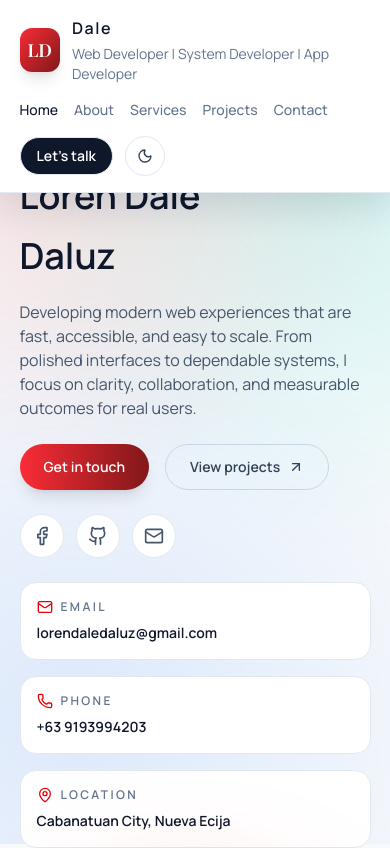
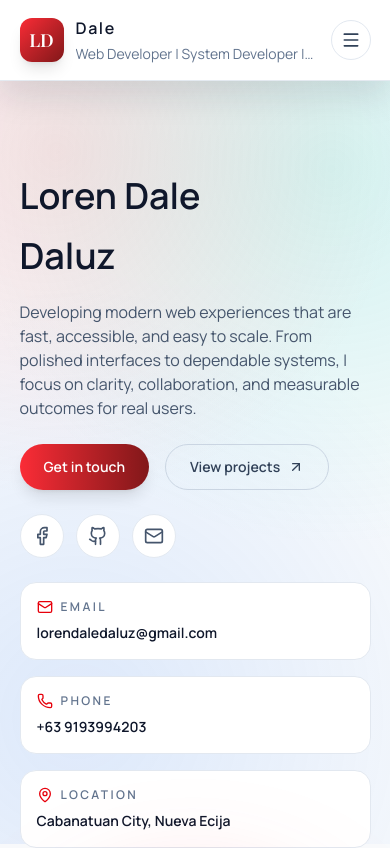
Before and after one commit to LorenDaleDaluz/MY_PORTFOLIO, a React (Vite) app: page / in a window 390 px wide. Shown: the top 848 px of the page. Built offline with nearby package versions, Linux system fonts and the light colour scheme.

Commit message:
fixed offset of header

```diff
--- a/src/App.tsx
+++ b/src/App.tsx
@@ -8,12 +8,14 @@ import {
   Github,
   Layout,
   Mail,
+  Menu,
   MapPin,
   Moon,
   PenTool,
   Phone,
   Smartphone,
   Sun,
+  X,
 } from "lucide-react";
 import AOS from "aos";
 import "aos/dist/aos.css";
@@ -30,6 +32,7 @@ const navLinks = [
 function App() {
   const [activeHref, setActiveHref] = useState("#top");
   const [activeCertImage, setActiveCertImage] = useState<string | null>(null);
+  const [isMobileMenuOpen, setIsMobileMenuOpen] = useState(false);
   const [theme, setTheme] = useState<"light" | "dark">(() => {
     if (typeof window === "undefined") {
       return "dark";
@@ -132,6 +135,33 @@ function App() {
     };
   }, [activeCertImage]);
 
+  useEffect(() => {
+    if (!isMobileMenuOpen) {
+      return;
+    }
+
+    const handleKeyDown = (event: KeyboardEvent) => {
+      if (event.key === "Escape") {
+        setIsMobileMenuOpen(false);
+      }
+    };
+
+    const mediaQuery = window.matchMedia("(min-width: 768px)");
+    const handleMediaChange = (event: MediaQueryListEvent) => {
+      if (event.matches) {
+        setIsMobileMenuOpen(false);
+      }
+    };
+
+    document.addEventListener("keydown", handleKeyDown);
+    mediaQuery.addEventListener("change", handleMediaChange);
+
+    return () => {
+      document.removeEventListener("keydown", handleKeyDown);
+      mediaQuery.removeEventListener("change", handleMediaChange);
+    };
+  }, [isMobileMenuOpen]);
+
   const navItems = navLinks.map((link) => ({
     ...link,
     isActive: link.href === activeHref,
@@ -148,6 +178,12 @@ function App() {
   const navInactiveClass = isDark
     ? "text-slate-400 hover:text-white"
     : "text-slate-500 hover:text-slate-900";
+  const navMobileActiveClass = isDark
+    ? "border-white/15 bg-white/10 text-white"
+    : "border-slate-300 bg-slate-100 text-slate-900";
+  const navMobileInactiveClass = isDark
+    ? "border-white/10 text-slate-300 hover:border-white/25 hover:bg-white/5 hover:text-white"
+    : "border-slate-200 text-slate-500 hover:border-slate-300 hover:bg-slate-50 hover:text-slate-900";
   const accentText = isDark ? "text-red-300" : "text-red-600";
   const accentLink = isDark
     ? "text-red-300 hover:text-red-200"
@@ -195,7 +231,17 @@ function App() {
         backgroundImage:
           "repeating-linear-gradient(to right, rgba(148,163,184,0.2) 0 1px, transparent 1px 96px), repeating-linear-gradient(to bottom, rgba(148,163,184,0.2) 0 1px, transparent 1px 96px), linear-gradient(180deg, rgba(255,255,255,0.998), rgba(250,252,255,1))",
       };
-  const sectionAnchorOffset = "scroll-mt-40 md:scroll-mt-32";
+  const headerActionClass = `theme-keep-white inline-flex items-center justify-center rounded-full border px-4 py-2 text-sm font-semibold transition ${
+    isDark
+      ? "border-white/10 bg-white/5 text-white hover:border-white/30 hover:bg-white/10"
+      : "border-slate-200 bg-slate-900 text-white hover:border-slate-300 hover:bg-slate-800"
+  }`;
+  const headerIconButtonClass = `inline-flex h-10 w-10 items-center justify-center cursor-pointer rounded-full border transition ${
+    isDark
+      ? "border-white/10 bg-white/5 text-white hover:border-white/30 hover:bg-white/10"
+      : "border-slate-200 bg-white text-slate-700 hover:border-slate-300 hover:bg-slate-50"
+  }`;
+  const sectionAnchorOffset = "scroll-mt-20 md:scroll-mt-18";
   const stackIconMap: Record<string, { iconUrls: string[] }> = {
     JavaScript: {
       iconUrls: ["https://api.iconify.design/logos:javascript.svg"],
@@ -389,6 +435,11 @@ function App() {
     },
   ];
 
+  const handleNavItemClick = (href: string) => {
+    setActiveHref(href);
+    setIsMobileMenuOpen(false);
+  };
+
   return (
     <div
       className={`relative min-h-screen overflow-x-hidden font-body ${
@@ -417,32 +468,36 @@ function App() {
             : "border-slate-200/90 bg-white"
         }`}
       >
-        <div
-          className={`${container} flex flex-col gap-4 py-4 md:flex-row md:items-center md:justify-between`}
+        <div className={`${container} py-4`}>
+          <div className="flex items-center justify-between gap-4 md:grid md:grid-cols-[auto_1fr_auto] md:items-center md:gap-8">
+            <a
+              className="inline-flex min-w-0 items-center gap-3"
+              href="#top"
+              onClick={() => handleNavItemClick("#top")}
+              aria-label="Go back to the top of the page"
             >
-          <div className="flex items-center gap-3">
-            <span className="theme-keep-white grid h-11 w-11 place-items-center rounded-xl bg-gradient-to-br from-red-500 to-red-900 font-display text-lg font-semibold text-white shadow-lg">
+              <span className="theme-keep-white grid h-11 w-11 shrink-0 place-items-center rounded-xl bg-gradient-to-br from-red-500 to-red-900 font-display text-lg font-semibold text-white shadow-lg">
                 LD
               </span>
-            <div>
-              <p className={`m-0 font-semibold tracking-widest ${textPrimary}`}>
+              <div className="min-w-0">
+                <p className={`m-0 truncate font-semibold tracking-widest ${textPrimary}`}>
                   {profile.name}
                 </p>
-              <p className={`mt-1 text-sm ${textMuted}`}>
+                <p className={`mt-1 truncate text-sm ${textMuted}`}>
                   {profile.role} | System Developer | App Developer
                 </p>
               </div>
-          </div>
+            </a>
 
             <nav
-            className="flex flex-wrap gap-4 text-sm font-medium text-slate-400"
+              className="hidden md:flex md:flex-wrap md:justify-center md:gap-4 md:text-sm md:font-medium md:text-slate-400"
               aria-label="Primary"
             >
               {navItems.map((link) => (
                 <a
                   key={link.href}
                   href={link.href}
-                onClick={() => setActiveHref(link.href)}
+                  onClick={() => handleNavItemClick(link.href)}
                   className={`transition ${
                     link.isActive ? navActiveClass : navInactiveClass
                   }`}
@@ -453,15 +508,9 @@ function App() {
               ))}
             </nav>
 
-          <div className="flex flex-wrap items-center gap-3">
-            <a
-              className={`theme-keep-white inline-flex items-center justify-center rounded-full border px-4 py-2 text-sm font-semibold transition ${
-                isDark
-                  ? "border-white/10 bg-white/5 text-white hover:border-white/30 hover:bg-white/10"
-                  : "border-slate-200 bg-slate-900 text-white hover:border-slate-300 hover:bg-slate-800"
-              }`}
-              href="#contact"
-            >
+            <div className="flex items-center gap-3">
+              <div className="hidden items-center gap-3 md:flex">
+                <a className={headerActionClass} href="#contact">
                   Let&#39;s talk
                 </a>
                 <button
@@ -470,11 +519,7 @@ function App() {
                   aria-label={
                     isDark ? "Switch to light mode" : "Switch to dark mode"
                   }
-              className={`inline-flex h-10 w-10 items-center justify-center cursor-pointer rounded-full border transition ${
-                isDark
-                  ? "border-white/10 bg-white/5 text-white hover:border-white/30 hover:bg-white/10"
-                  : "border-slate-200 bg-white text-slate-700 hover:border-slate-300 hover:bg-slate-50"
-              }`}
+                  className={headerIconButtonClass}
                 >
                   {isDark ? (
                     <Sun className="h-4 w-4" />
@@ -482,6 +527,69 @@ function App() {
                     <Moon className="h-4 w-4" />
                   )}
                 </button>
+              </div>
+              <button
+                type="button"
+                onClick={() => setIsMobileMenuOpen((prev) => !prev)}
+                aria-label={isMobileMenuOpen ? "Close navigation menu" : "Open navigation menu"}
+                aria-controls="mobile-navigation"
+                aria-expanded={isMobileMenuOpen}
+                className={`md:hidden ${headerIconButtonClass}`}
+              >
+                {isMobileMenuOpen ? (
+                  <X className="h-5 w-5" />
+                ) : (
+                  <Menu className="h-5 w-5" />
+                )}
+              </button>
+            </div>
+          </div>
+
+          <div
+            id="mobile-navigation"
+            aria-hidden={!isMobileMenuOpen}
+            className={`overflow-hidden transition-all duration-300 md:hidden ${
+              isMobileMenuOpen
+                ? "visible mt-4 max-h-[28rem] opacity-100"
+                : "invisible max-h-0 opacity-0"
+            }`}
+          >
+            <div className={`rounded-3xl border p-4 ${panelSurfaceStrong}`}>
+              <nav className="flex flex-col gap-3" aria-label="Mobile primary">
+                {navItems.map((link) => (
+                  <a
+                    key={link.href}
+                    href={link.href}
+                    onClick={() => handleNavItemClick(link.href)}
+                    className={`rounded-2xl border px-4 py-3 text-sm font-medium transition ${
+                      link.isActive ? navMobileActiveClass : navMobileInactiveClass
+                    }`}
+                    aria-current={link.isActive ? "page" : undefined}
+                  >
+                    {link.label}
+                  </a>
+                ))}
+              </nav>
+              <div className="mt-4 flex items-center gap-3">
+                <a className={`min-w-0 flex-1 ${headerActionClass}`} href="#contact" onClick={() => handleNavItemClick("#contact")}>
+                  Let&#39;s talk
+                </a>
+                <button
+                  type="button"
+                  onClick={toggleTheme}
+                  aria-label={
+                    isDark ? "Switch to light mode" : "Switch to dark mode"
+                  }
+                  className={headerIconButtonClass}
+                >
+                  {isDark ? (
+                    <Sun className="h-4 w-4" />
+                  ) : (
+                    <Moon className="h-4 w-4" />
+                  )}
+                </button>
+              </div>
+            </div>
           </div>
         </div>
       </header>
```
Lines whose indentation alone changed are shown as unchanged.
